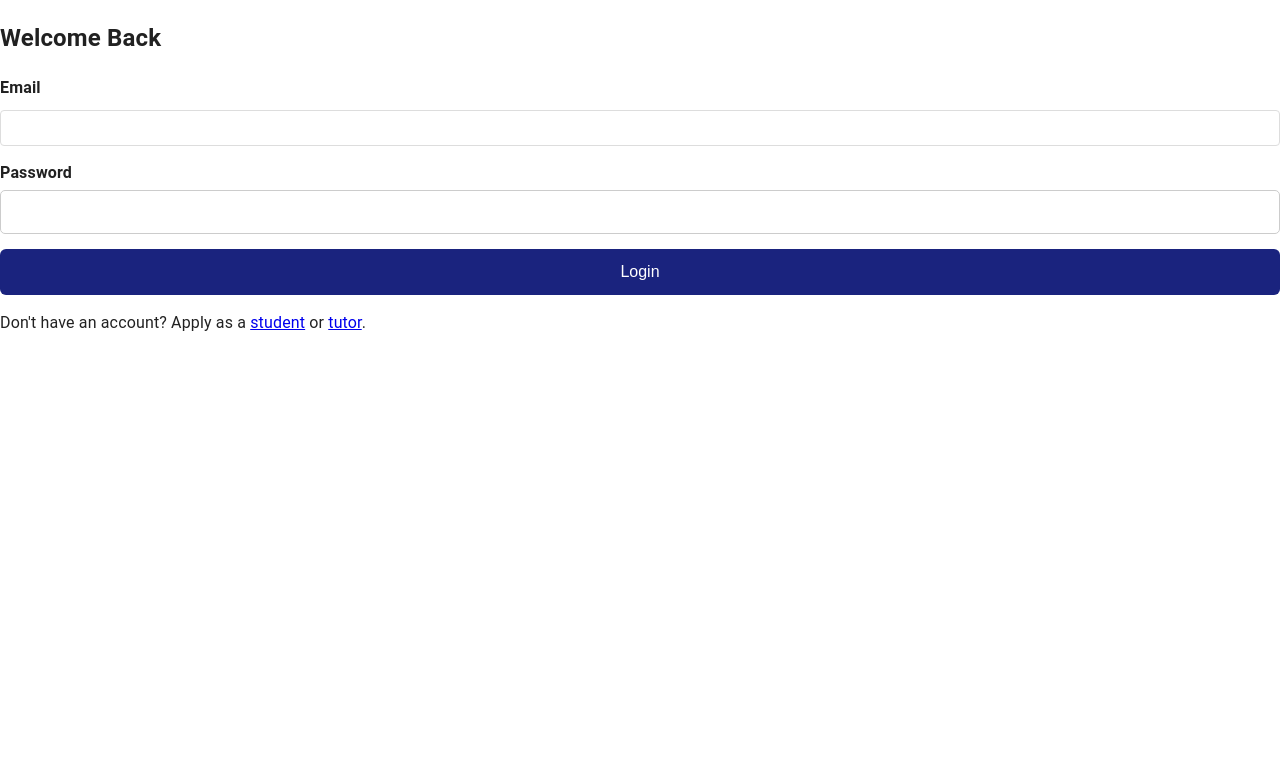
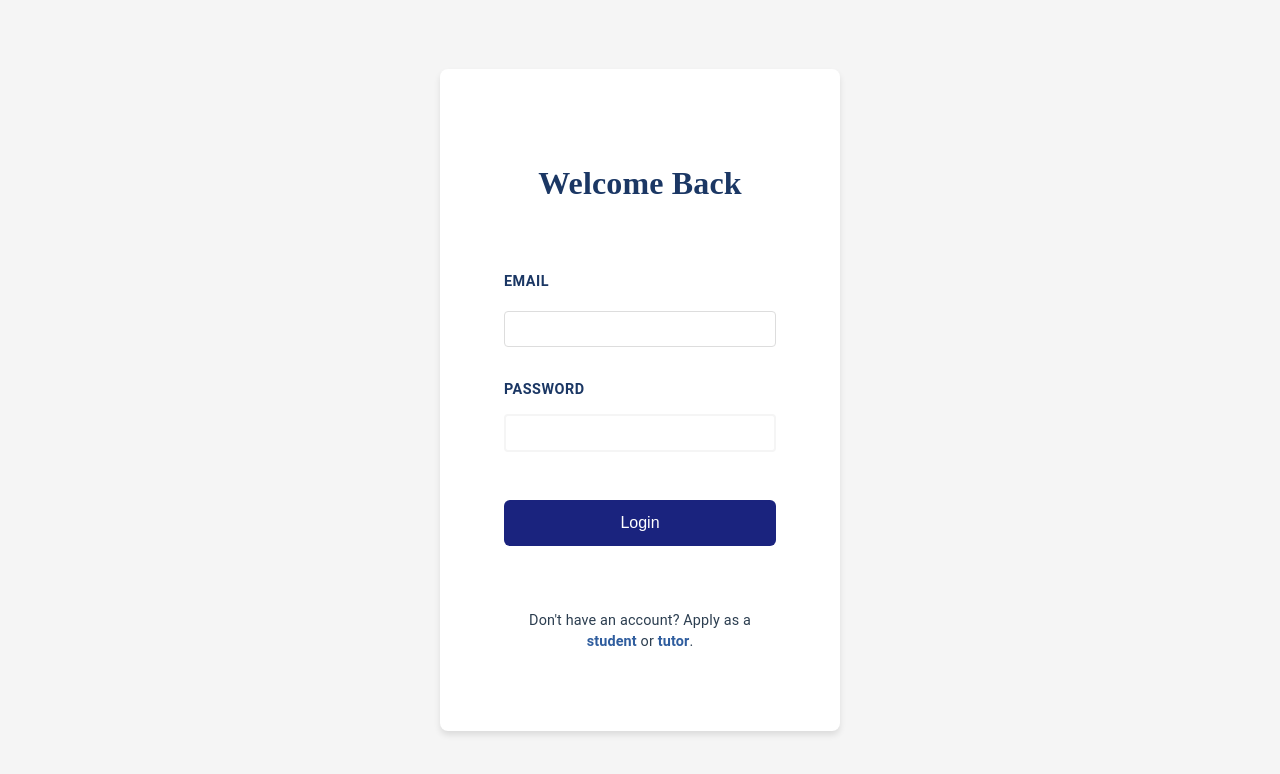
Before and after one commit to Kibetts/clarenestFrontend, a React (Create React App) app: page /login in a window 1280 px wide. Shown: the top 774 px of the page. Built offline with nearby package versions, Linux system fonts and the light colour scheme.

Commit message:
update login css

```diff
--- a/src/css/Login.css
+++ b/src/css/Login.css
@@ -1,60 +1,118 @@
-.login-container {
+.login {
+  min-height: 100vh;
+  display: flex;
+  align-items: center;
+  justify-content: center;
+  background-color: var(--neutral-gray);
+  padding: var(--spacing-lg);
+}
+
+.login-wrapper {
   width: 100%;
   max-width: 400px;
-    margin: 0 auto;
-    padding: 40px;
-    background-color: #f9f9f9;
-    border-radius: 10px;
-    box-shadow: 0 0 20px rgba(0, 0, 0, 0.1);
-    text-align: center;
 }
 
- .success-journey-heading {
-    font-size: 1.8rem;
-    margin-bottom: 20px;
-    color: #333;
+.login-card {
+  background-color: white;
+  padding: var(--spacing-xl);
+  border-radius: 8px;
+  box-shadow: 0 4px 6px rgba(0, 0, 0, 0.1);
 }
 
-  form {
+.login-title {
+  color: var(--primary-dark);
+  font-size: 2rem;
+  text-align: center;
+  margin-bottom: var(--spacing-xl);
+  font-family: var(--font-primary);
+}
+
+.login-form {
   display: flex;
   flex-direction: column;
+  gap: var(--spacing-lg);
 }
 
-  input {
-    padding: 12px;
-    margin-bottom: 15px;
-    border-radius: 5px;
-    border: 1px solid #ccc;
-    font-size: 1rem;
+.login-form-group {
+  display: flex;
+  flex-direction: column;
+  gap: var(--spacing-sm);
 }
 
-  button {
-    padding: 12px;
-    background-color: #007bff;
-    color: #fff;
-    border: none;
-    border-radius: 5px;
-    cursor: pointer;
-    font-size: 1rem;
+.login-label {
+  color: var(--primary-dark);
+  font-weight: 600;
+  font-size: 0.9rem;
+  text-transform: uppercase;
+  letter-spacing: 0.5px;
 }
 
-  button:hover {
-    background-color: #0056b3;
+.login-input {
+  padding: var(--spacing-sm);
+  border: 2px solid var(--neutral-gray);
+  border-radius: 4px;
+  font-size: 1rem;
+  transition: border-color 0.3s ease;
 }
 
-  .login-options {
-    margin-top: 20px;
+.login-input:focus {
+  outline: none;
+  border-color: var(--primary-light);
 }
 
-  .login-options a {
-    color: #007bff;
-    text-decoration: none;
+.login-button {
+  background-color: var(--primary-dark);
+  color: var(--text-light);
+  padding: var(--spacing-md);
+  border: none;
+  border-radius: 4px;
+  font-size: 1rem;
+  font-weight: 600;
+  cursor: pointer;
+  transition: background-color 0.3s ease;
+  margin-top: var(--spacing-md);
 }
 
-  .login-options a:hover {
-    text-decoration: underline;
+.login-button:hover {
+  background-color: var(--primary-light);
 }
 
-  .login-options p {
-    margin: 10px 0;
+.login-error {
+  color: var(--accent-burgundy);
+  text-align: center;
+  font-size: 0.9rem;
+  margin-top: var(--spacing-sm);
 }
+
+.login-register-text {
+  text-align: center;
+  margin-top: var(--spacing-xl);
+  color: var(--text-dark);
+  font-size: 0.9rem;
+}
+
+.login-link {
+  color: var(--primary-light);
+  text-decoration: none;
+  font-weight: 600;
+  transition: color 0.3s ease;
+}
+
+.login-link:hover {
+  color: var(--primary-dark);
+}
+
+/* Responsive Design */
+@media (max-width: 480px) {
+  .login-card {
+      padding: var(--spacing-lg);
+  }
+
+  .login-title {
+      font-size: 1.8rem;
+  }
+
+  .login-button {
+      padding: var(--spacing-sm);
+  }
+}
```
Lines whose indentation alone changed are shown as unchanged.
